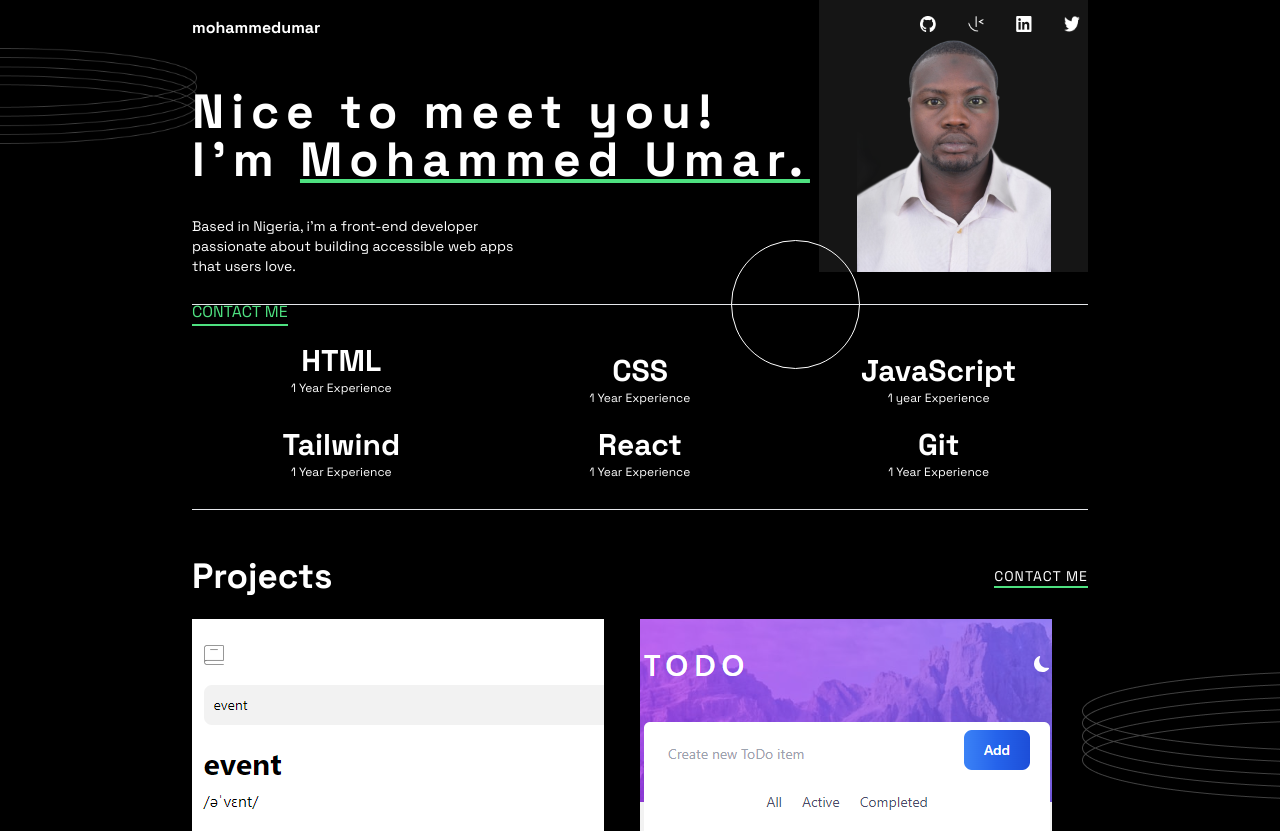
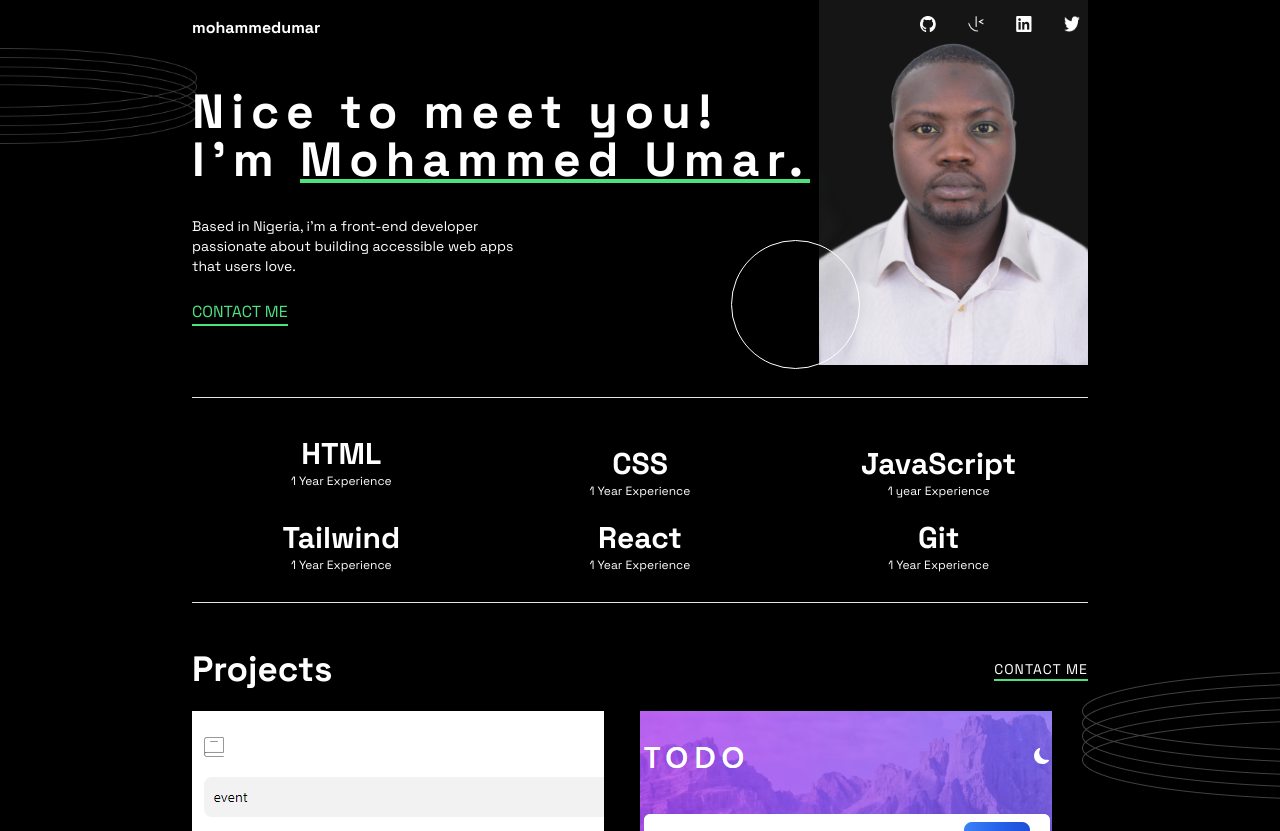
Before and after one commit to mmumar101/My-portfolio, a React (Create React App) app: page / in a window 1280 px wide. Shown: the top 831 px of the page. Built offline with nearby package versions, Linux system fonts and the light colour scheme.

Commit message:
deployed website

```diff
--- a/src/components/header.js
+++ b/src/components/header.js
@@ -41,7 +41,7 @@ const header = () => {
 
                   <div className=''>
                   {/* <img src={group1} alt='' className='h-20 w-20' />       */}
-                    <img src={photo} alt='' className=' resize-both lg:w-70 h-60 mx-auto'/>
+                    <img src={photo} alt='' className='  mx-auto'/>
                   </div>
               </div>
                  <div className='flex justify-between'>
```
